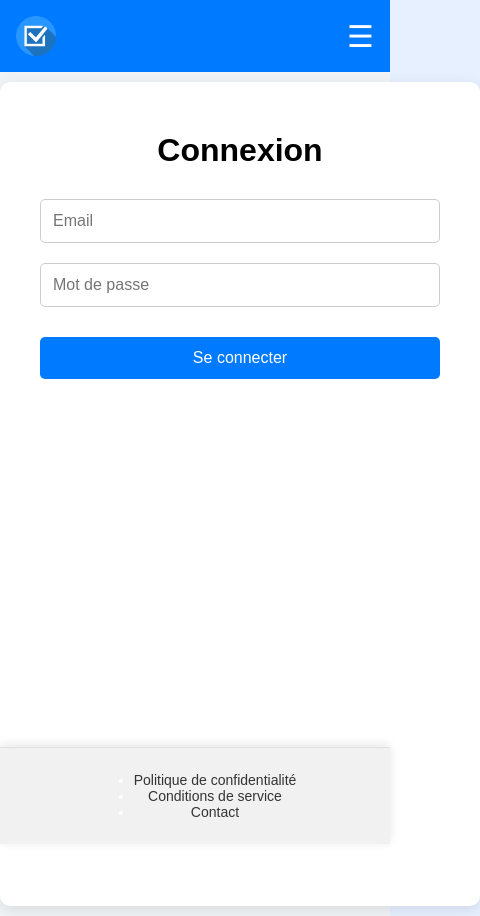
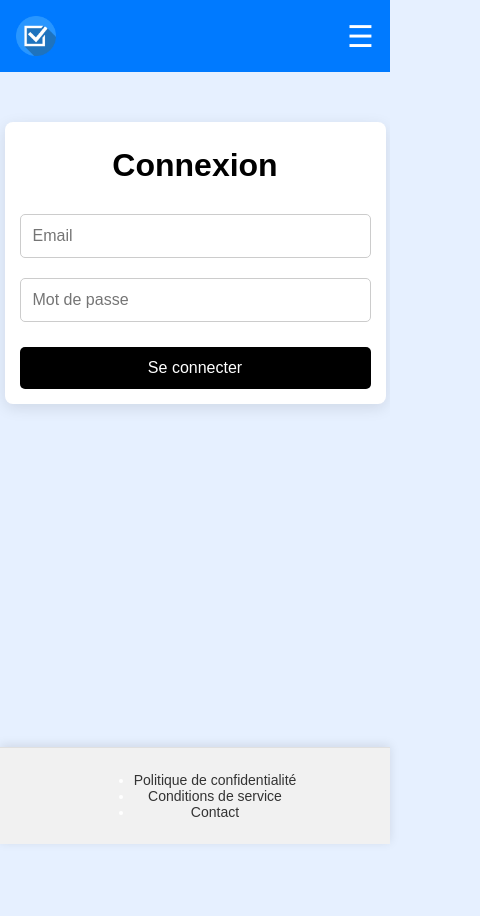
Before and after one commit to nouri50/GESTIONNAIRE-de-tache-, a React (Create React App) app in the folder frontend/: page /login in a window 390 px wide. Shown: the whole page, 480 px wide, since content can reach past the window. After the commit the page ends 844 px from the top, so only its background shows below. Built offline with nearby package versions, Linux system fonts and the light colour scheme.

Commit message:
modification page connexion

```diff
--- a/frontend/src/pages/LoginPage.js
+++ b/frontend/src/pages/LoginPage.js
@@ -1,77 +1,79 @@
 import React, { useState } from 'react';
-import { login } from '../utils/api';  // Import correct
+import { login } from '../utils/api';
+import { useNavigate } from 'react-router-dom';  // Import correct
 import '../styles/background.css';
 import '../styles/Header.css';
 import '../styles/Footer.css';
 import '../styles/background.css';
-import '../styles/SignupPage.css';
+import '../styles/LoginPage.css';
+
+
 const LoginPage = () => {
   const [email, setEmail] = useState('');
   const [password, setPassword] = useState('');
-  const [errorMessage, setErrorMessage] = useState(''); // Ajout d'un état pour les erreurs
-  const [passwordError, setPasswordError] = useState(''); // Erreur spécifique pour le mot de passe
-
-  const validateForm = () => {
-    if (!email || !password) {
-      setErrorMessage('Tous les champs sont obligatoires.');
-      return false;
-    }
-    if (password.length < 6 || password.length > 15) {
-      setPasswordError('Le mot de passe doit contenir entre 6 et 15 caractères.');
-      return false;
-    }
-    setErrorMessage('');
-    setPasswordError('');
-    return true;
-  };
+  const [loginError, setLoginError] = useState(''); // État pour le message d'erreur
+  const [loginSuccess, setLoginSuccess] = useState(''); // État pour le message de succès
+  const navigate = useNavigate(); // Utilisé pour la redirection
 
   const handleSubmit = async (e) => {
     e.preventDefault();
-    if (!validateForm()) return; // Valide le formulaire avant la soumission
+    setLoginError(''); // Réinitialiser les erreurs
+    setLoginSuccess('');
 
     try {
-      await login({ email, password });
-      console.log("Connexion réussie");
+      const response = await login({ email, password });
+      if (response.token) {
+        setLoginSuccess('Connexion réussie !'); // Afficher le message de succès
+        setTimeout(() => {
+          navigate('/home'); // Rediriger vers la page d'accueil après 2 secondes
+        }, 2000);
+      }
     } catch (error) {
-      console.error("Erreur lors de la connexion :", error);
-      setErrorMessage("Le mot de passe ou l'email est incorrect."); // Mettre à jour l'erreur
+      if (error.response && error.response.status === 401) {
+        setLoginError('Email ou mot de passe incorrect.');
+      } else {
+        setLoginError('Erreur lors de la connexion. Veuillez réessayer.');
+      }
     }
   };
 
   return (
-    <div className="page-container">
-      <div className="main-content">
+    <div className="login-page">
       <h1>Connexion</h1>
       <form onSubmit={handleSubmit}>
         <input
-            id="login-email"  // Ajout de l'id pour le champ email
           type="email"
+          name="email"
           value={email}
           onChange={(e) => setEmail(e.target.value)}
           placeholder="Email"
+          data-testid="email-input"
+          required
         />
         <input
-            id="login-password"  // Ajout de l'id pour le champ mot de passe
           type="password"
+          name="password"
           value={password}
           onChange={(e) => setPassword(e.target.value)}
           placeholder="Mot de passe"
+          data-testid="password-input"
+          required
         />
-          <button id="login-button" type="submit">Se connecter</button>
+        <button type="submit" data-testid="login-button">
+          Se connecter
+        </button>
       </form>
 
-        {/* Afficher les messages d'erreur en fonction des cas */}
-        {errorMessage && (
-          <div id="error-message" className="error-message">  {/* Ajout d'un id pour le message d'erreur */}
-            {errorMessage}
+      {loginError && (
+        <div className="error-message" data-testid="login-error">
+          {loginError}
         </div>
       )}
-        {passwordError && (
-          <div id="password-error" className="error-message">  {/* Ajout d'un id pour le message d'erreur sur le mot de passe */}
-            {passwordError}
+      {loginSuccess && (
+        <div className="success-message" data-testid="login-success">
+          {loginSuccess}
         </div>
       )}
-      </div>
     </div>
   );
 };
--- a/frontend/src/styles/LoginPage.css
+++ b/frontend/src/styles/LoginPage.css
@@ -1,66 +1,60 @@
-/* Style général du body */
-body, html {
-    margin: 0;
-    padding: 0;
-    height: 100%;
-    font-family: Arial, sans-serif;
-    background-color: #e6f0ff; /* Arrière-plan bleu clair */
+.login-page {
+  max-width: 400px;
+  margin: 50px auto; /* Ajoute un espace au-dessus */
+  padding: 20px;
+  background-color: white;
+  border-radius: 8px;
+  box-shadow: 0px 4px 15px rgba(0, 0, 0, 0.1);
 }
 
-  /* Conteneur principal */
-  .login-page {
+form {
   display: flex;
-    justify-content: center;
-    align-items: center;
-    height: 100vh;
-    background-color: #e6f0ff;
+  flex-direction: column;
+  align-items: center; /* Centre les éléments horizontalement */
 }
 
-  /* Conteneur de la connexion */
-  .login-container {
-    background-color: white;
-    padding: 40px;
-    border-radius: 10px;
-    box-shadow: 0px 4px 15px rgba(0, 0, 0, 0.1);
-    width: 400px;
-    text-align: center;
-  }
-
-  /* Style des champs de formulaire */
 input {
-    width: 100%;
+  width: 100%; /* Prend 100% de la largeur de la boîte parent (max-width de .login-page) */
   padding: 12px;
   margin: 10px 0;
   border: 1px solid #ccc;
   border-radius: 5px;
-    font-size: 16px;
+  box-sizing: border-box; /* Inclut le padding dans la taille totale */
 }
 
 button {
-    width: 100%;
+  width: 100%; /* Même largeur que les champs de saisie */
   padding: 12px;
   background-color: black;
   color: white;
   border: none;
   border-radius: 5px;
-    font-size: 16px;
   cursor: pointer;
-    margin-top: 20px;
+  margin-top: 15px; /* Ajoute un espace entre les champs et le bouton */
 }
 
 button:hover {
   background-color: #333;
 }
 
-  /* Message d'erreur ou de succès */
-  .status-message {
-    margin-top: 20px;
-    font-size: 14px;
-    color: red;
-    font-weight: bold;
+.error-message, .success-message {
+  width: 100%;
+  text-align: center;
+  margin-top: 15px;
 }
 
-  /* Changer la couleur en vert pour les messages de succès */
-  .status-message.success {
+.error-message {
+  color: red;
+}
+
+.success-message {
   color: green;
 }
+
+/* Media Queries pour une meilleure réactivité sur les petits écrans */
+@media (max-width: 600px) {
+  .login-page {
+    width: 90%; /* Réduit la taille sur les petits écrans */
+    padding: 15px;
+  }
+}
```
Also changed, not shown: 1 other file (tests, documents, lock files or other folders). Lines whose indentation alone changed are shown as unchanged.
